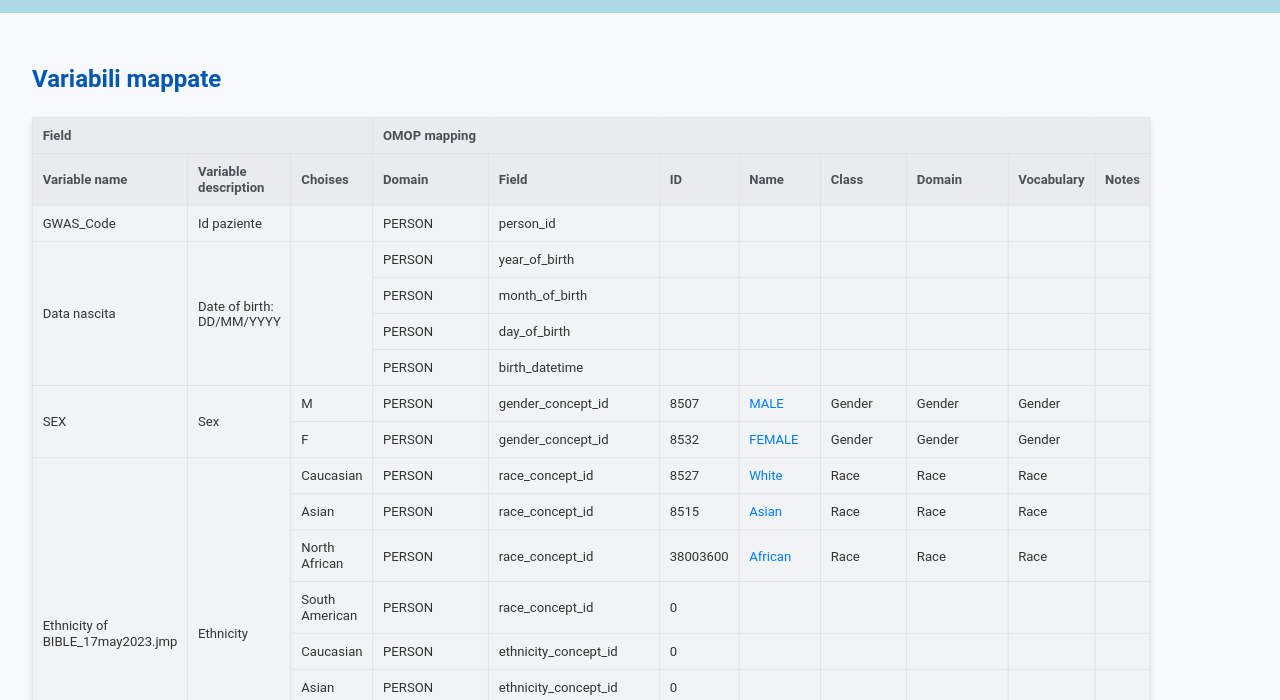
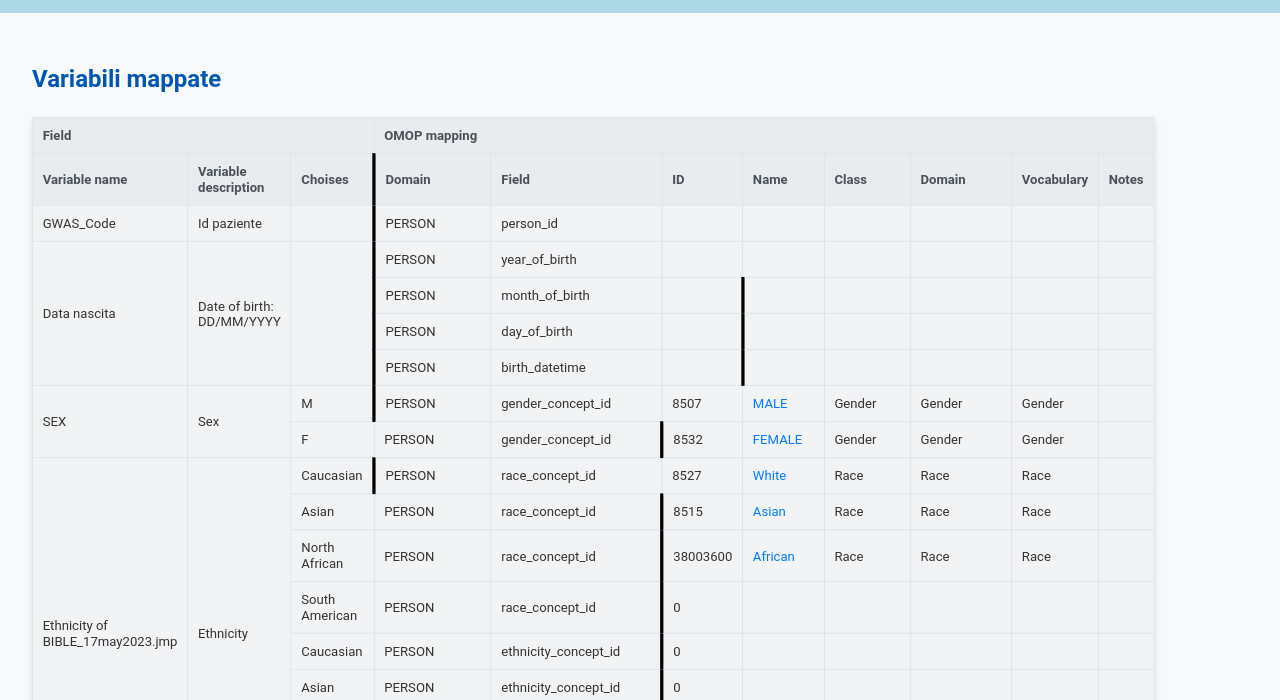
Before and after one commit to martina074/noel, a plain HTML site: page index.html in a window 1280 px wide. Shown: the part 100-800 px from the top of the page. Drawn offline with Linux system fonts and the light colour scheme.

Commit message:
Update style.css

```diff
--- a/style.css
+++ b/style.css
@@ -42,7 +42,6 @@ h2 {
     margin-bottom: 1em;
 }
 
-/* Stile delle tabelle */
 table {
     width: 100%;
     border-collapse: collapse;
@@ -56,6 +55,10 @@ table {
 
 table, th, td {
     border: 1px solid #dee2e6;
+}
+
+td:nth-child(3), th:nth-child(3) {
+    border-right: 4px solid black; /* Bordo più spesso tra colonna 3 e 4 */
 }
 
 th, td {
```
